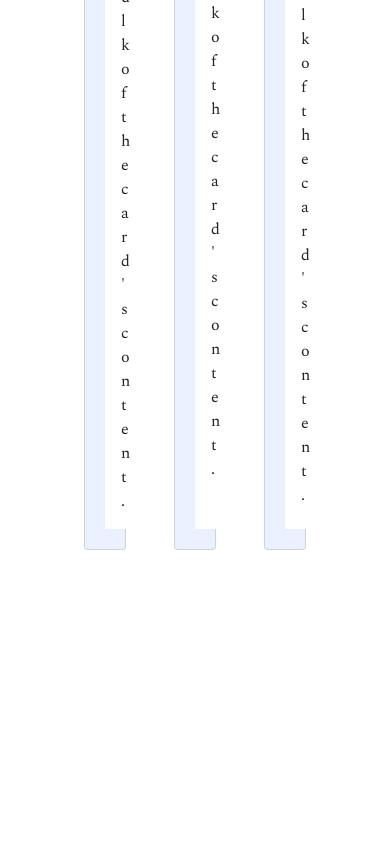
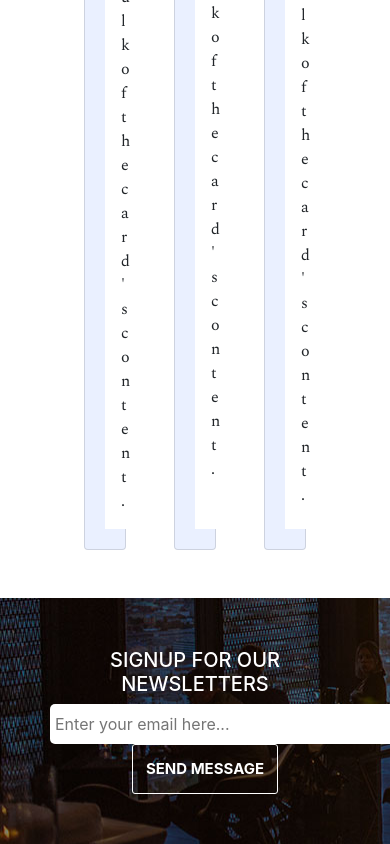
Before and after one commit to N-Georges/Victory-sass-bootstrap-git, a website: page index.html in a window 390 px wide. Shown: the part 5235-6079 px from the top of the page. Before the commit the page ends 5833 px from the top, so only its background shows below. Drawn offline with nearby package versions, Linux system fonts and the light colour scheme.

Commit message:
footer div signup et sa responsive finaliser

```diff
--- a/index.html
+++ b/index.html
@@ -7,6 +7,7 @@
   <meta name="viewport" content="width=device-width, initial-scale=1.0">
   <title>Document</title>
   <link rel="stylesheet" href="./public/css/app.css">
+  <link rel="stylesheet" href="https://cdnjs.cloudflare.com/ajax/libs/font-awesome/5.15.4/css/all.min.css" integrity="sha512-1ycn6IcaQQ40/MKBW2W4Rhis/DbILU74C1vSrLJxCq57o941Ym01SwNsOMqvEBFlcgUa6xLiPY/NS5R+E6ztJQ==" crossorigin="anonymous" referrerpolicy="no-referrer"/>
 </head>
 
 <body>
@@ -135,9 +136,18 @@
         </div>
       </div>
   </section>
+  <!-- footer -->
+  <footer>
+    <div class="text-center d-flex flex-column justify-content-center">
+      <h2 class="text-white">SIGNUP FOR OUR NEWSLETTERS</h2>
+      <form action="">
+        <input placeholder="Enter your email here..." type="text">
+        <button>SEND MESSAGE</button>
+      </form>
+    </div>
+  </footer>
   <!-- link -->
   <script src="./node_modules/bootstrap/dist/js/bootstrap.js"></script>
   <script src="./node_modules/@popperjs/core/dist/umd/popper.js"></script>
 </body>
-
 </html>
--- /dev/null
+++ b/src/sass/modules/_footer.scss
@@ -0,0 +1,34 @@
+footer{
+    background-image: url("../img/signup-bg.jpg");
+    background-repeat: no-repeat;
+    font-family: -apple-system, BlinkMacSystemFont, 'Segoe UI', Roboto, Oxygen, Ubuntu, Cantarell, 'Open Sans', 'Helvetica Neue', sans-serif;
+    div{
+        &:first-of-type{
+            padding: 50px;
+        }
+
+    }
+        h2{
+
+            font-size: 20px;
+        }
+        form{
+            input{
+                border-radius: 5px;
+                border: none;
+                padding: 8px 0px;
+                padding-left: 5px;
+                padding-right: 100px;
+            }
+            button{
+                background:none;
+                border: 1px solid white;
+                border-radius: 3px;
+                padding: 13px;
+                color: white;
+                font-size: 15px;
+                font-weight: bold;
+                margin-left: 20px;
+            }
+        }
+}
--- a/src/sass/modules/_style.scss
+++ b/src/sass/modules/_style.scss
@@ -1,4 +1,5 @@
 @import "./header";
 @import "./sectionOrder";
 @import "./sectiondownload";
-@import "./sectionCard"
+@import "./sectionCard";
+@import "./footer";
```
Also changed, not shown: public/css/app.css, 1 other file.
